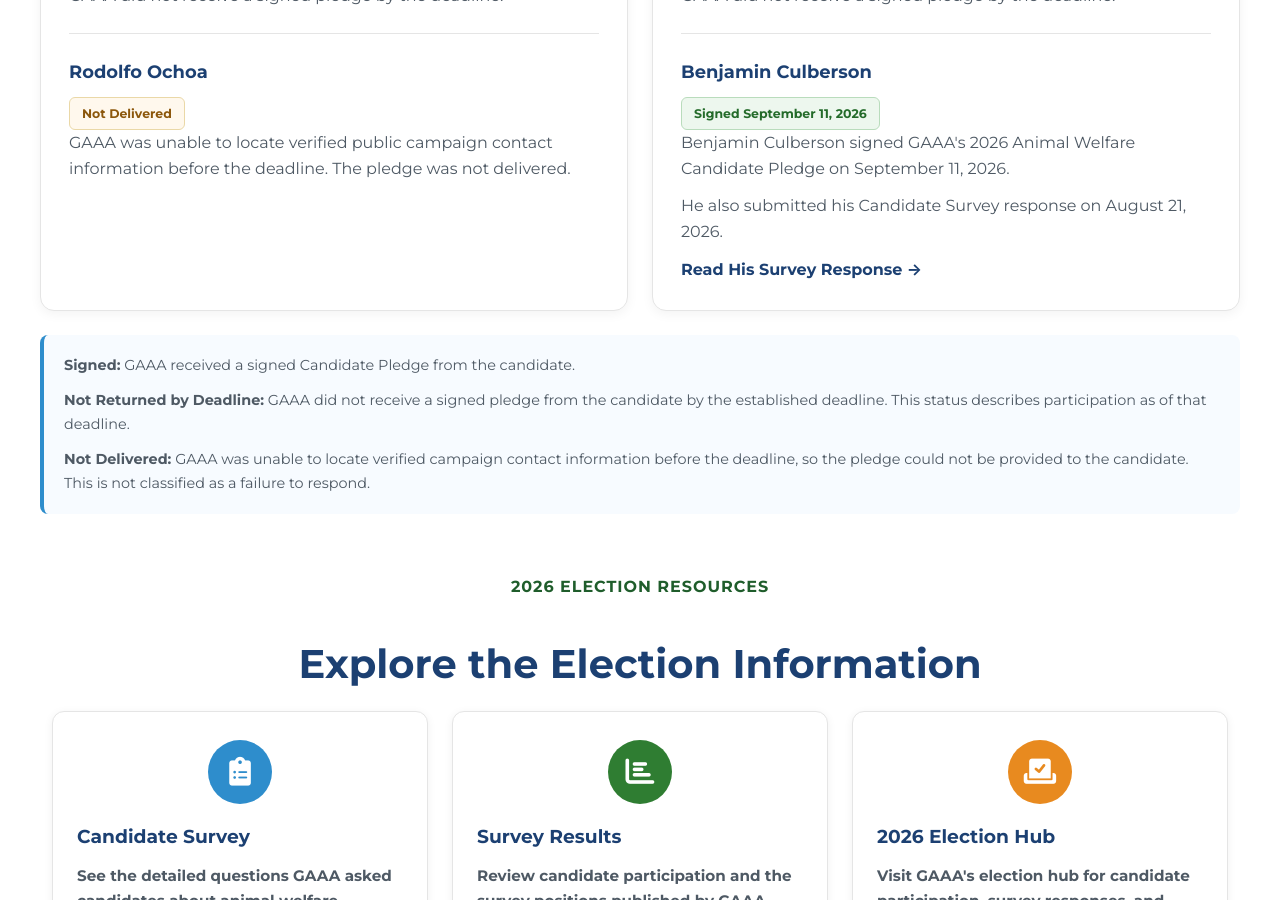
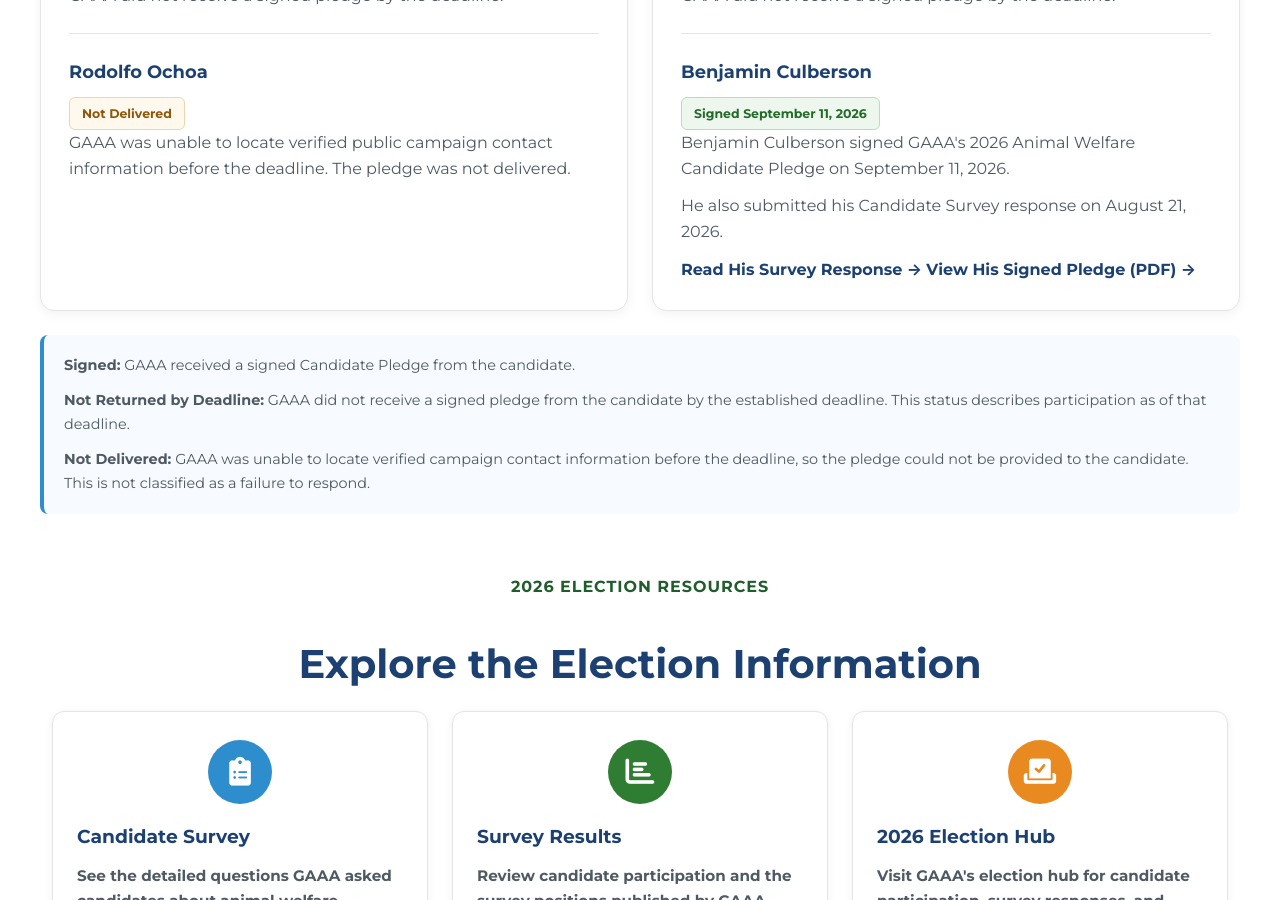
Before and after one commit to whitleybacon/gwinnett-animal-advocacy-alliance, a Jekyll site: the page built from election-2026/candidate-pledge/index.html, in a window 1280 px wide and 900 px high, scrolled down 4264 px. Built offline with Jekyll 4.4.1, drawn with Linux system fonts in a browser that asks for light colours.

Commit message:
Update index.html

```diff
--- a/election-2026/candidate-pledge/index.html
+++ b/election-2026/candidate-pledge/index.html
@@ -780,6 +780,12 @@
             Read His Survey Response &rarr;
           </a>
 
+          <a href="/assets/GAAA_2026_Animal_Welfare_Candidate_Pledge_Ben_Culberson.pdf"
+             target="_blank"
+             rel="noopener noreferrer">
+              View His Signed Pledge (PDF) &rarr;
+          </a>
+
         </div>
 
       </div>
```
